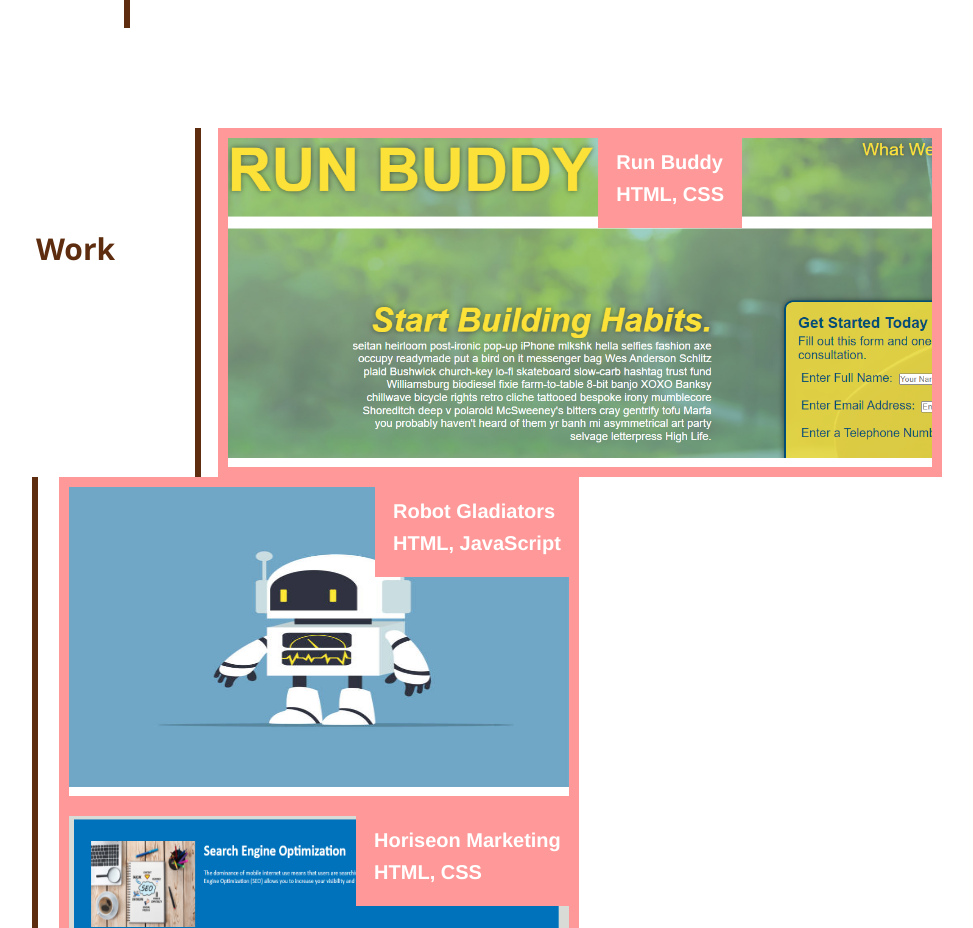
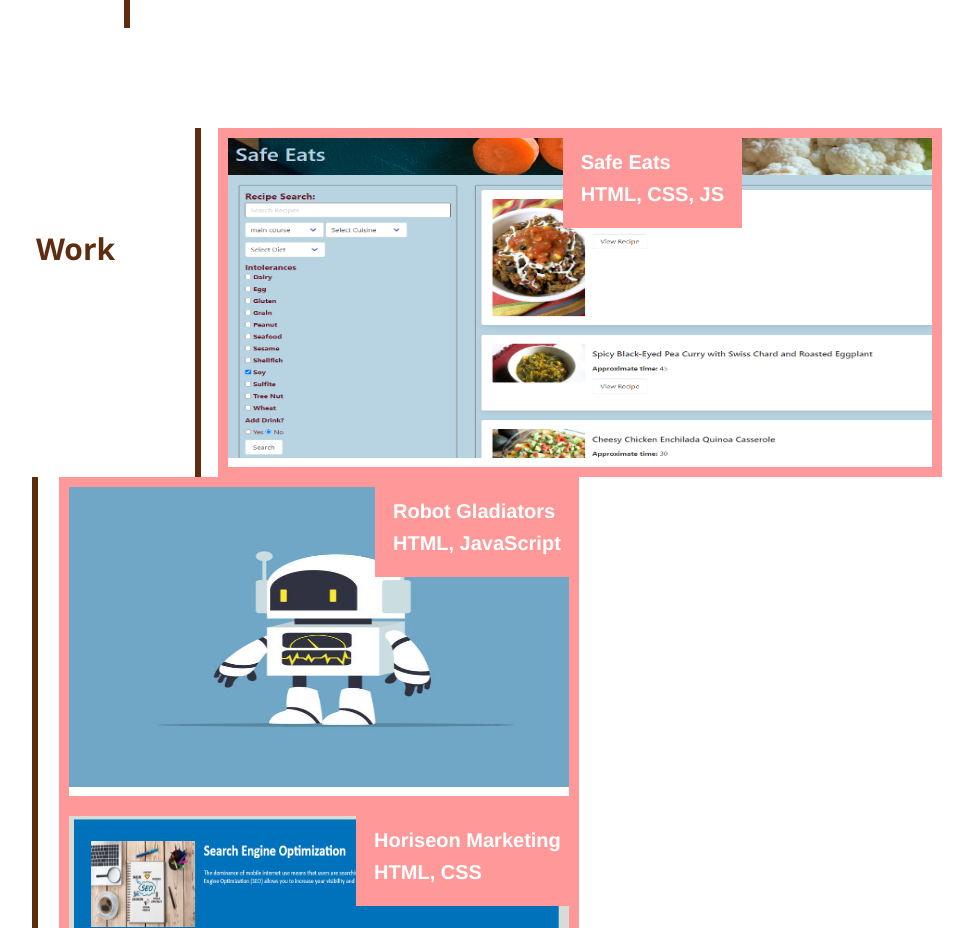
Before and after one commit to natakkuma/natakkuma-portfolio, a plain HTML site: page index.html in a window 1280 px wide. Shown: the part 1520-2448 px from the top of the page, without its empty margins (196-1169 px from the left). Drawn offline with Linux system fonts and the light colour scheme.

Commit message:
project 1 update

```diff
--- a/index.html
+++ b/index.html
@@ -82,14 +82,14 @@
 
         <div id="project1" class="project">
             <!--First Project - Row 1 Large-->
-            <a href="https://natakkuma.github.io/run-buddy/">
-            <img src="assets/images/runbuddy.PNG"
-            alt="Link to Natalie's Work - Run Buddy Website"
+            <a href="https://ngranzow.github.io/safe-eats/">
+            <img src="assets/images/safe-eats.PNG"
+            alt="Link to Project 1 -Safe Eats Recipe Generator"
             width="1000"
             height="500">
             </a>
 
-            <h3>Run Buddy<br>HTML, CSS</h3>
+            <h3>Safe Eats<br>HTML, CSS, JS</h3>
 
         </div>
         <br><br>
```
Also changed, not shown: assets/images/safe-eats.PNG (added).
